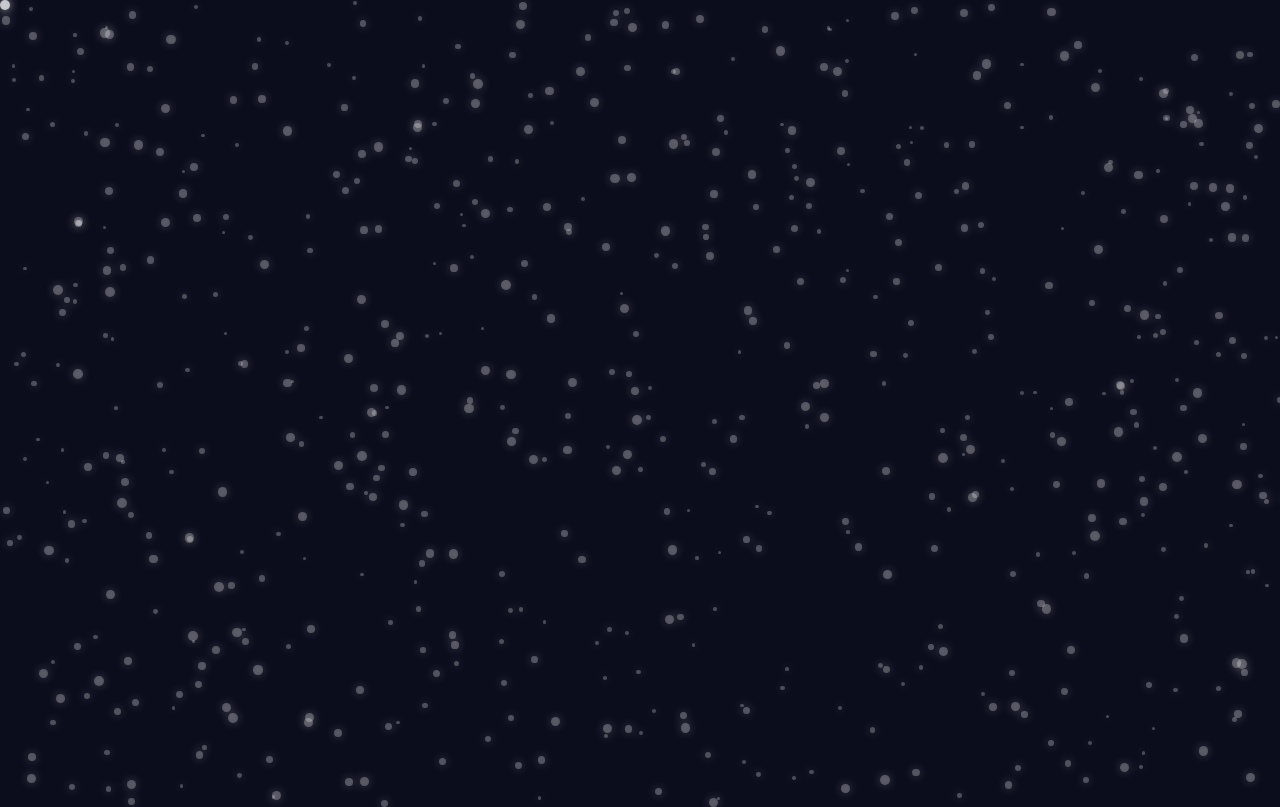
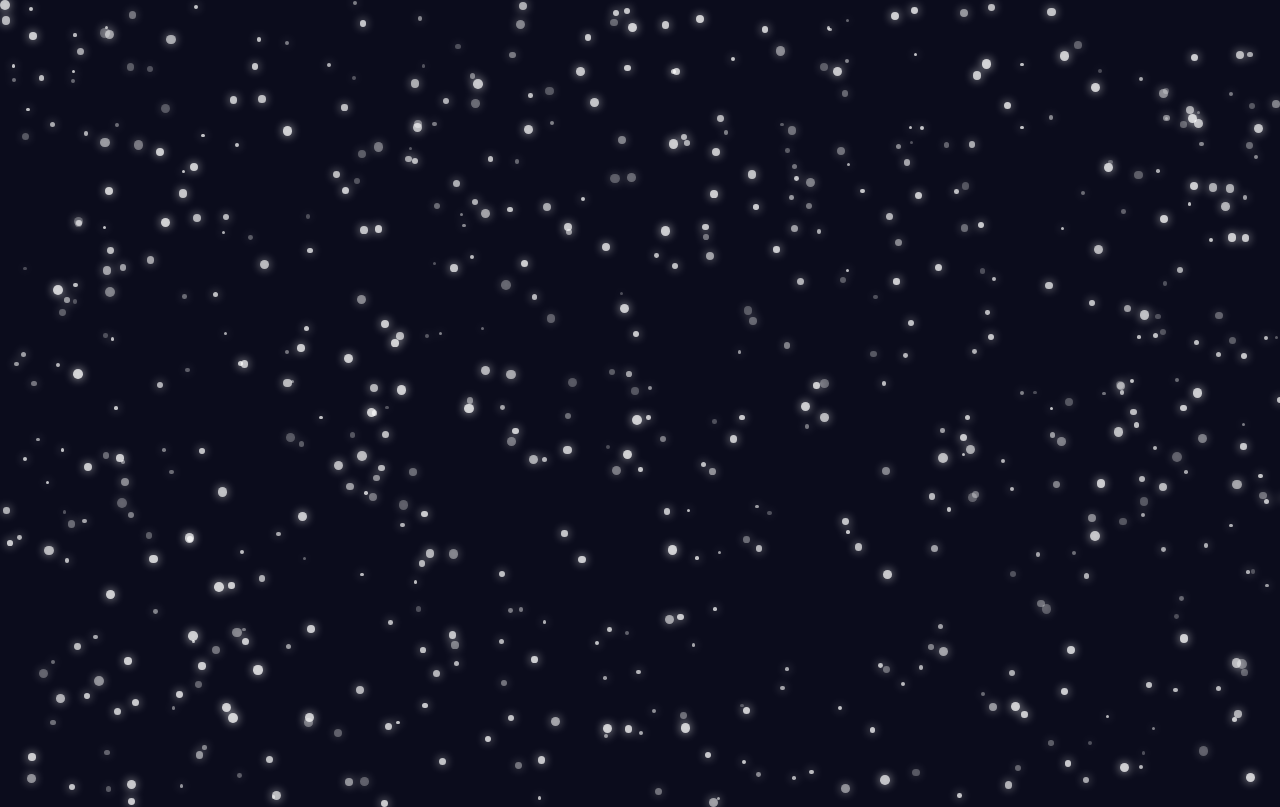
Before and after one commit to JLionPerez/seal, a Next.js app in the folder seal-app/: page / in a window 1280 px wide. Built offline with nearby package versions, Linux system fonts and the light colour scheme.

Commit message:
Randomize glow times + Update plan

```diff
--- a/seal-app/src/app/page.js
+++ b/seal-app/src/app/page.js
@@ -10,7 +10,8 @@ function seedRandomStars(seed) {
 const stars = Array.from({ length: 623}, (_, i) => ({
   top: seedRandomStars(i * 3) * 100,
   left: seedRandomStars(i * 7) * 100,
-  size: seedRandomStars(i + 2) * 7 + 3
+  size: seedRandomStars(i + 2) * 7 + 3,
+  delay: seedRandomStars(i + 10) * -2000
 }));
 
 export default function Home() {
@@ -25,7 +26,8 @@ export default function Home() {
               top: `${star.top}%`,
               left: `${star.left}%`,
               width: `${star.size}px`,
-              height: `${star.size}px`
+              height: `${star.size}px`,
+              animationDelay: `${star.delay}ms`
             }}
           />
         ))}
```
Also changed, not shown: 1 other file (tests, documents, lock files or other folders).
